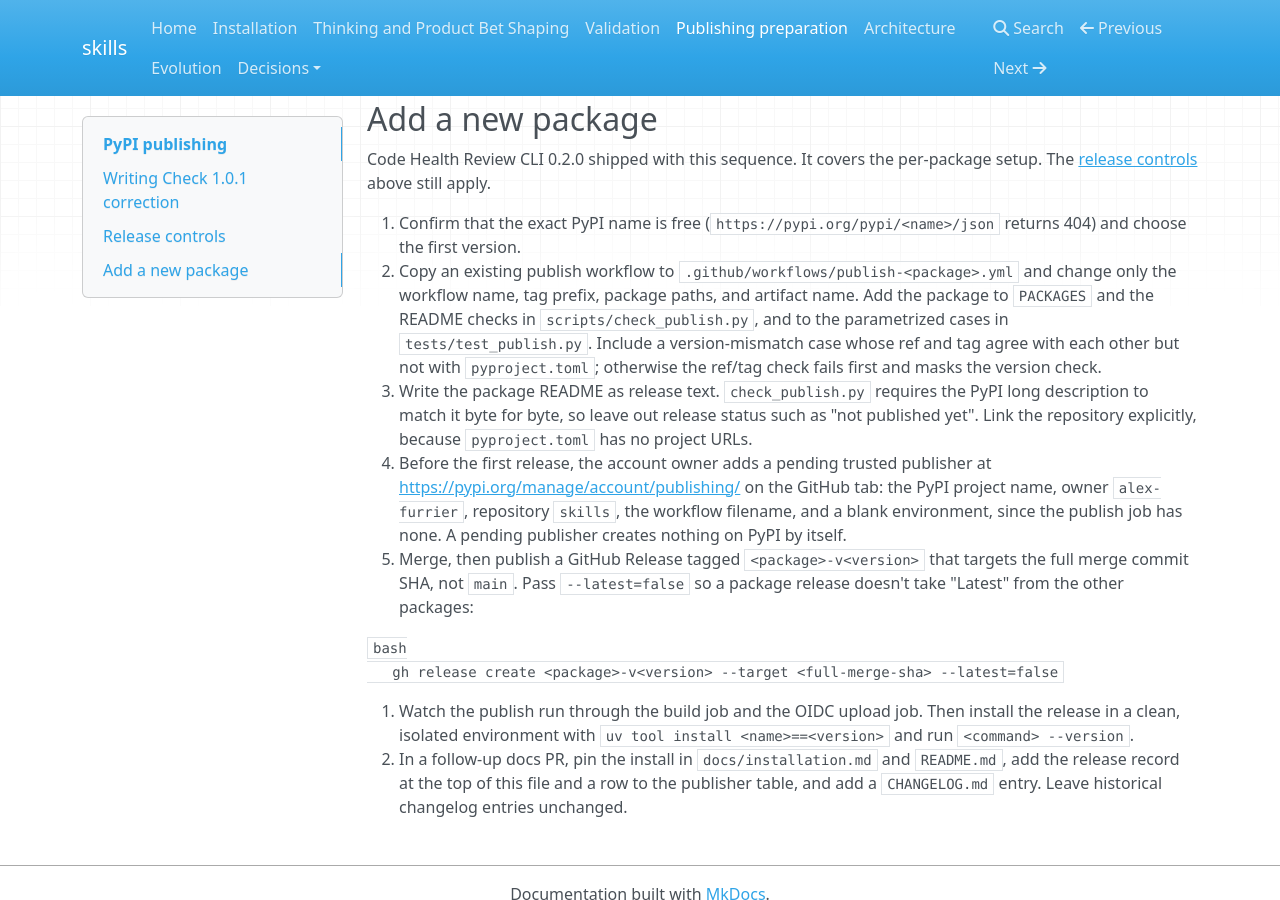
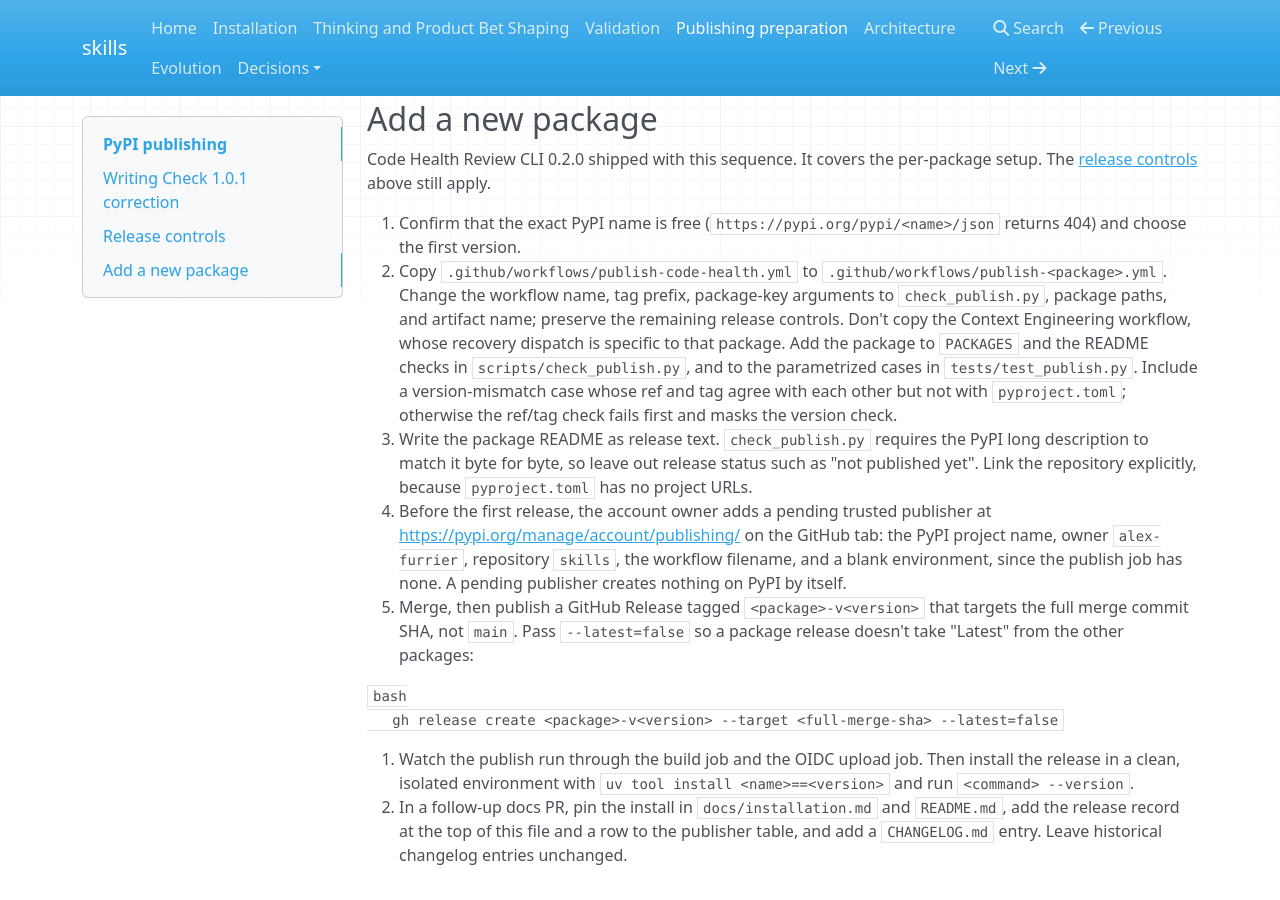
Before and after one commit to alex-furrier/skills, an MkDocs documentation site: the page built from docs/publishing.md, in a window 1280 px wide and 900 px high, scrolled down 1963 px. Built offline with MkDocs 1.6.1, drawn with Linux system fonts in a browser that asks for light colours; nearby versions of some CDN libraries.

Commit message:
Name the workflow to copy and the check_publish arguments to change

```diff
--- a/docs/publishing.md
+++ b/docs/publishing.md
@@ -56,7 +56,7 @@ For subsequent releases, retain these controls from the first-release preparatio
 Code Health Review CLI 0.2.0 shipped with this sequence. It covers the per-package setup. The [release controls](#release-controls) above still apply.
 
 1. Confirm that the exact PyPI name is free (`https://pypi.org/pypi/<name>/json` returns 404) and choose the first version.
-2. Copy an existing publish workflow to `.github/workflows/publish-<package>.yml` and change only the workflow name, tag prefix, package paths, and artifact name. Add the package to `PACKAGES` and the README checks in `scripts/check_publish.py`, and to the parametrized cases in `tests/test_publish.py`. Include a version-mismatch case whose ref and tag agree with each other but not with `pyproject.toml`; otherwise the ref/tag check fails first and masks the version check.
+2. Copy `.github/workflows/publish-code-health.yml` to `.github/workflows/publish-<package>.yml`. Change the workflow name, tag prefix, package-key arguments to `check_publish.py`, package paths, and artifact name; preserve the remaining release controls. Don't copy the Context Engineering workflow, whose recovery dispatch is specific to that package. Add the package to `PACKAGES` and the README checks in `scripts/check_publish.py`, and to the parametrized cases in `tests/test_publish.py`. Include a version-mismatch case whose ref and tag agree with each other but not with `pyproject.toml`; otherwise the ref/tag check fails first and masks the version check.
 3. Write the package README as release text. `check_publish.py` requires the PyPI long description to match it byte for byte, so leave out release status such as "not published yet". Link the repository explicitly, because `pyproject.toml` has no project URLs.
 4. Before the first release, the account owner adds a pending trusted publisher at <https://pypi.org/manage/account/publishing/> on the GitHub tab: the PyPI project name, owner `alex-furrier`, repository `skills`, the workflow filename, and a blank environment, since the publish job has none. A pending publisher creates nothing on PyPI by itself.
 5. Merge, then publish a GitHub Release tagged `<package>-v<version>` that targets the full merge commit SHA, not `main`. Pass `--latest=false` so a package release doesn't take "Latest" from the other packages:
```
